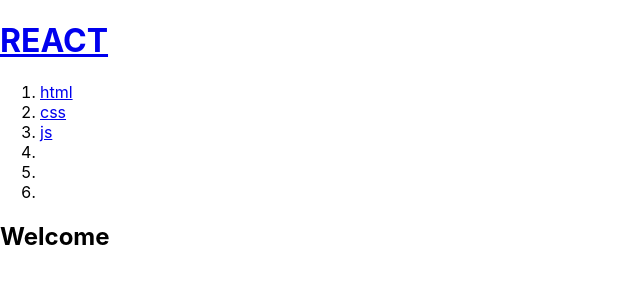
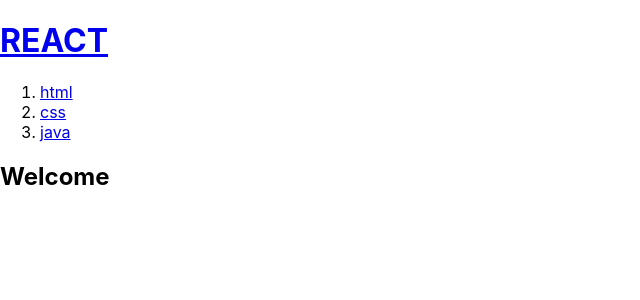
Before and after one commit to choigirang/LearnReact, a React (Create React App) app in the folder learn/: page / in a window 1280 px wide. Shown: the top 300 px of the page, without its empty margins (0-640 px from the left). Built offline with nearby package versions, Linux system fonts and the light colour scheme.

Commit message:
chap.3_event_add

```diff
--- a/learn/src/App.jsx
+++ b/learn/src/App.jsx
@@ -16,14 +16,10 @@
 
 }
 function Nav(props){
-  const lis = [
-    <li><a href="/read/1">html</a></li>,
-    <li><a href="/read/2">css</a></li>,
-    <li><a href="/read/3">js</a></li>
-  ]
+  const lis = []
   for(let i=0; i< props.topics.length; i++){
     let t = props.topics[i]
-    lis.push(<li key={t.id}><a id={t.id} href={'/read/'+t.title} onClick={event=>{
+    lis.push(<li key={t.id}><a id={t.id} href={'/read/'+t.id} onClick={(event)=>{
       // key는 React의 식별을 위한 역할로
       // id는 Html 코드에 들어갈 id로
       event.preventDefault();
@@ -31,7 +27,14 @@
       // event 객체가 갖고 있는 target
       // target은 event를 유발시킨 태그를 가르킨다.(<a>)
       // a가 갖고 있는 props 중 id
-    }}></a></li>)
+    }}>{t.title}</a></li>)
+    // t는 props.topics[i]를 가르킨다.
+    // props는 Nav컴포넌트의 prop를 받아오는데
+    // 이 prop들 중 topics는 App안에 있는 Nav의 topics를
+    // 가르키고, topics는 App에 선언된 객체를 가진 배열인
+    // topics를 받아온다.
+    // 따라서, for문이 돌아가며 변수 topics의 0,1,2번 째 인덱스를
+    // 가르키고, 가르킨 인덱스의 객체 중 title 키를 출력한다.
   }
   return (
     <nav>
@@ -65,7 +68,7 @@
       <Nav topics={topics} onChangeMode={(id)=>{
         // onChangeMode 함수는 a태그에서 onClick이벤트가 발생했을 때
         // 호출되고 매개변수인 id는, event.target에 의해 a태그를 가르켜
-        // a 태그의 id이다.
+        // a 태그의 id이다
         alert(id)
       }}></Nav>
       <Article title="Welcome" body="Hello, Web"></Article>
```
